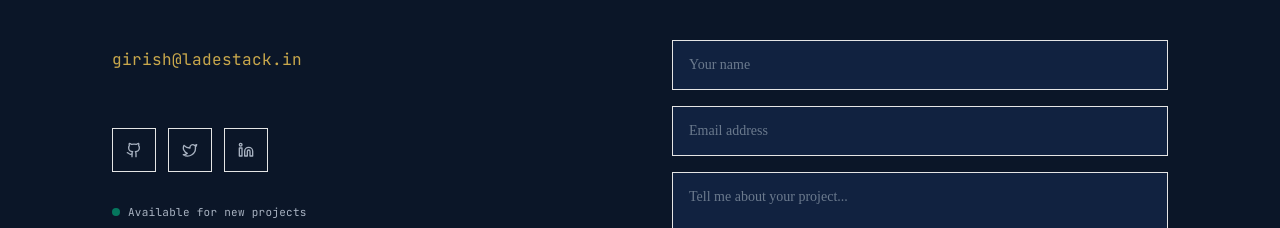
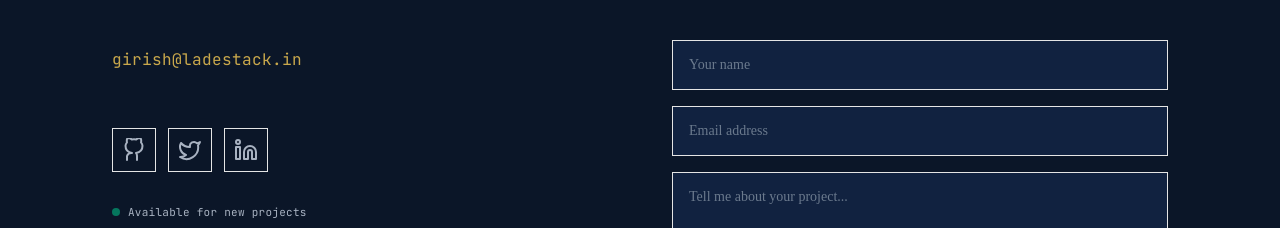
Before and after one commit to girishlade111/freelancer-portfolio, a Next.js app in the folder girish-portfolio/: page / in a window 1280 px wide. Shown: the part 6140-6368 px from the top of the page. Built offline with nearby package versions, Linux system fonts and the light colour scheme; a web font is replaced by a local one.

Commit message:
feat: add Github, Twitter, and Linkedin icon components

```diff
--- a/girish-portfolio/components/sections/ContactSection.tsx
+++ b/girish-portfolio/components/sections/ContactSection.tsx
@@ -2,7 +2,8 @@
 
 import { useState } from "react";
 import { motion, useReducedMotion } from "framer-motion";
-import { Github, Twitter, Linkedin, Loader2, CheckCircle } from "lucide-react";
+import { Loader2, CheckCircle } from "lucide-react";
+import { Github, Twitter, Linkedin } from "@/components/ui/Icons";
 import { useForm } from "react-hook-form";
 import { zodResolver } from "@hookform/resolvers/zod";
 import * as z from "zod";
--- /dev/null
+++ b/girish-portfolio/components/ui/Icons.tsx
@@ -0,0 +1,60 @@
+import React from "react";
+
+export function Github(props: React.SVGProps<SVGSVGElement>) {
+  return (
+    <svg
+      xmlns="http://www.w3.org/2000/svg"
+      width={24}
+      height={24}
+      viewBox="0 0 24 24"
+      fill="none"
+      stroke="currentColor"
+      strokeWidth={2}
+      strokeLinecap="round"
+      strokeLinejoin="round"
+      {...props}
+    >
+      <path d="M15 22v-4a4.8 4.8 0 0 0-1-3.03c3.15-.38 6.5-1.4 6.5-7.17A5.8 5.8 0 0 0 19 4.3a5.8 5.8 0 0 0-.5-4.3 5.8 5.8 0 0 0-4.3 1.5 16.5 16.5 0 0 0-4.4 0 5.8 5.8 0 0 0-4.3-1.5 5.8 5.8 0 0 0-.5 4.3 5.8 5.8 0 0 0-1.5 3.5c0 5.76 3.35 6.78 6.5 7.16A4.8 4.8 0 0 0 5 18v4" />
+    </svg>
+  );
+}
+
+export function Twitter(props: React.SVGProps<SVGSVGElement>) {
+  return (
+    <svg
+      xmlns="http://www.w3.org/2000/svg"
+      width={24}
+      height={24}
+      viewBox="0 0 24 24"
+      fill="none"
+      stroke="currentColor"
+      strokeWidth={2}
+      strokeLinecap="round"
+      strokeLinejoin="round"
+      {...props}
+    >
+      <path d="M22 4s-.7 2.1-2 3.4c1.6 10-9.4 17.3-18 11.6 2.2.1 4.4-.6 6-2C3 15.5.5 9.6 3 5c2.2 2.6 5.6 4.1 9 4-.9-4.2 4-6.6 7-3.8 1.1 0 3-1.2 3-1.2z" />
+    </svg>
+  );
+}
+
+export function Linkedin(props: React.SVGProps<SVGSVGElement>) {
+  return (
+    <svg
+      xmlns="http://www.w3.org/2000/svg"
+      width={24}
+      height={24}
+      viewBox="0 0 24 24"
+      fill="none"
+      stroke="currentColor"
+      strokeWidth={2}
+      strokeLinecap="round"
+      strokeLinejoin="round"
+      {...props}
+    >
+      <path d="M16 8a6 6 0 0 1 6 6v7h-4v-7a2 2 0 0 0-2-2 2 2 0 0 0-2 2v7h-4v-7a6 6 0 0 1 6-6z" />
+      <rect x="2" y="9" width="4" height="12" />
+      <circle cx="4" cy="4" r="2" />
+    </svg>
+  );
+}
```
